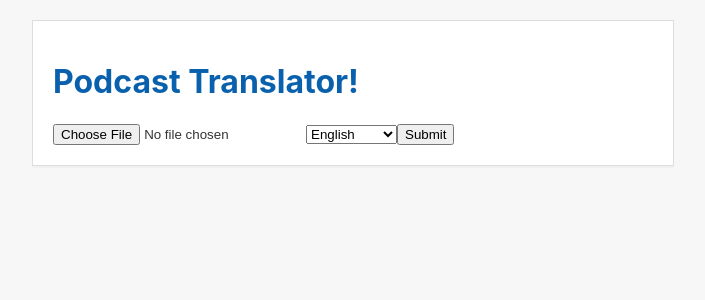
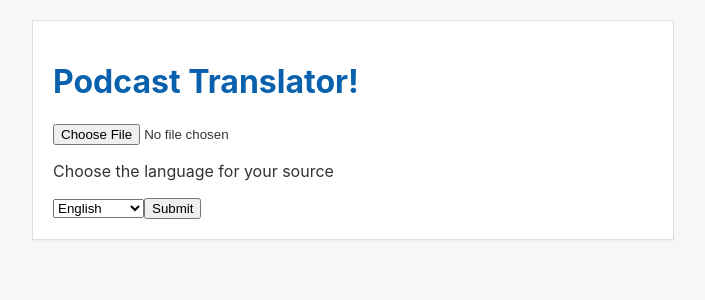
Before and after one commit to melkes/capstone-proposal, a React (Create React App) app in the folder podcast-translation-app/: page / in a window 1280 px wide. Shown: the top 300 px of the page, without its empty margins (287-992 px from the left). Built offline with nearby package versions, Linux system fonts and the light colour scheme.

Commit message:
remove console log in submit

```diff
--- a/podcast-translation-app/src/components/PodcastForm.js
+++ b/podcast-translation-app/src/components/PodcastForm.js
@@ -28,6 +28,7 @@ function PodcastForm() {
           value={podcastData} // set value
           onChange={handleChange} // update state when changed
           />
+          <p>Choose the language for your source</p>
         <select
           name="language"
           value={language} // set value
```
Also changed, not shown: podcast-translation-app/src/index.css (line endings or trailing spaces), 1 other file (tests, documents, lock files or other folders).
